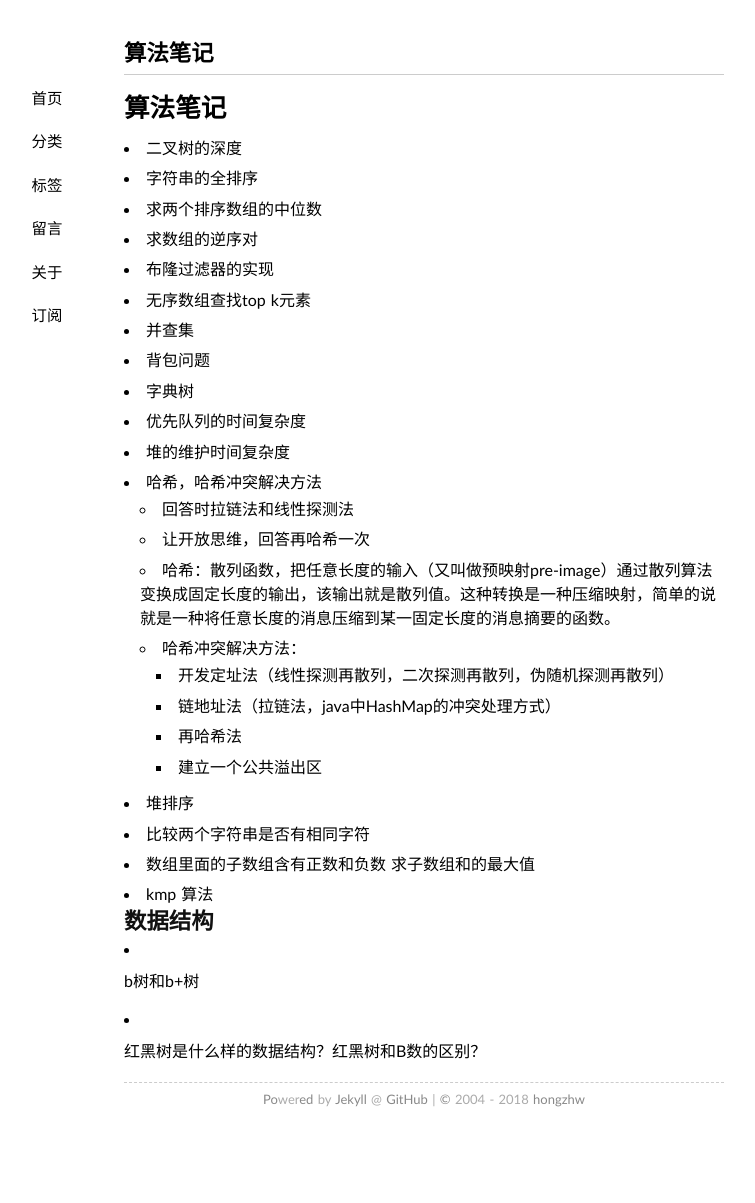
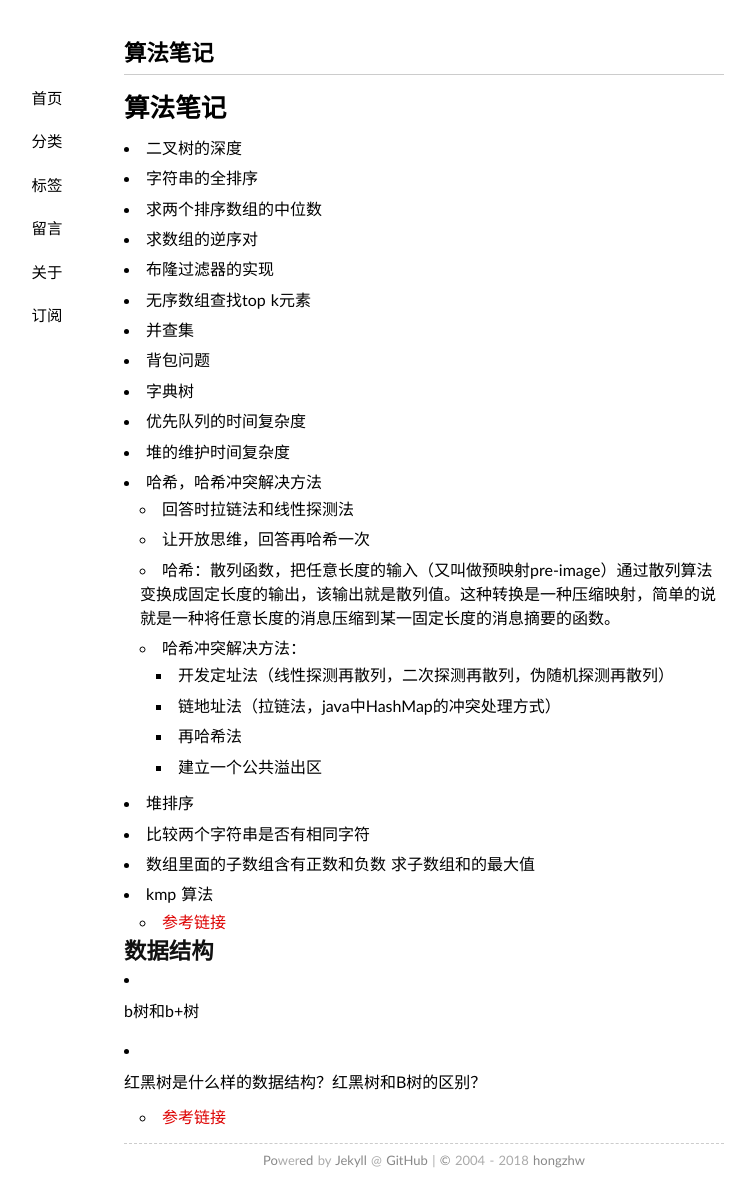
Before and after one commit to hongzhw/hongzhw.github.io, a Jekyll site: the page built from assets/notes/算法笔记.md, in a window 1280 px wide. Shown: the whole page, without its empty margins (216-971 px from the left). Built offline with Jekyll 4.4.1, drawn with Linux system fonts in a browser that asks for light colours; our own code applies the rules of GitHub Pages for plain Markdown files; before the commit the page ends 1142 px from its top, so only the background shows below that.

Commit message:
update notes

```diff
--- a/assets/notes/算法笔记.md
+++ b/assets/notes/算法笔记.md
@@ -25,9 +25,11 @@
 * 比较两个字符串是否有相同字符
 * 数组里面的子数组含有正数和负数 求子数组和的最大值
 * kmp 算法
+  * [参考链接](https://www.cnblogs.com/yjiyjige/p/3263858.html)
 
 ## 数据结构
 
 * b树和b+树
 
-* 红黑树是什么样的数据结构？红黑树和B数的区别？
+* 红黑树是什么样的数据结构？红黑树和B树的区别？
+  * [参考链接](https://www.ibm.com/developerworks/cn/java/j-lo-tree/index.html?ca=drs-)
```
Also changed, not shown: assets/notes/cpp笔记.md (+1 -0 lines), assets/notes/数据库.md (+2 -0 lines).
